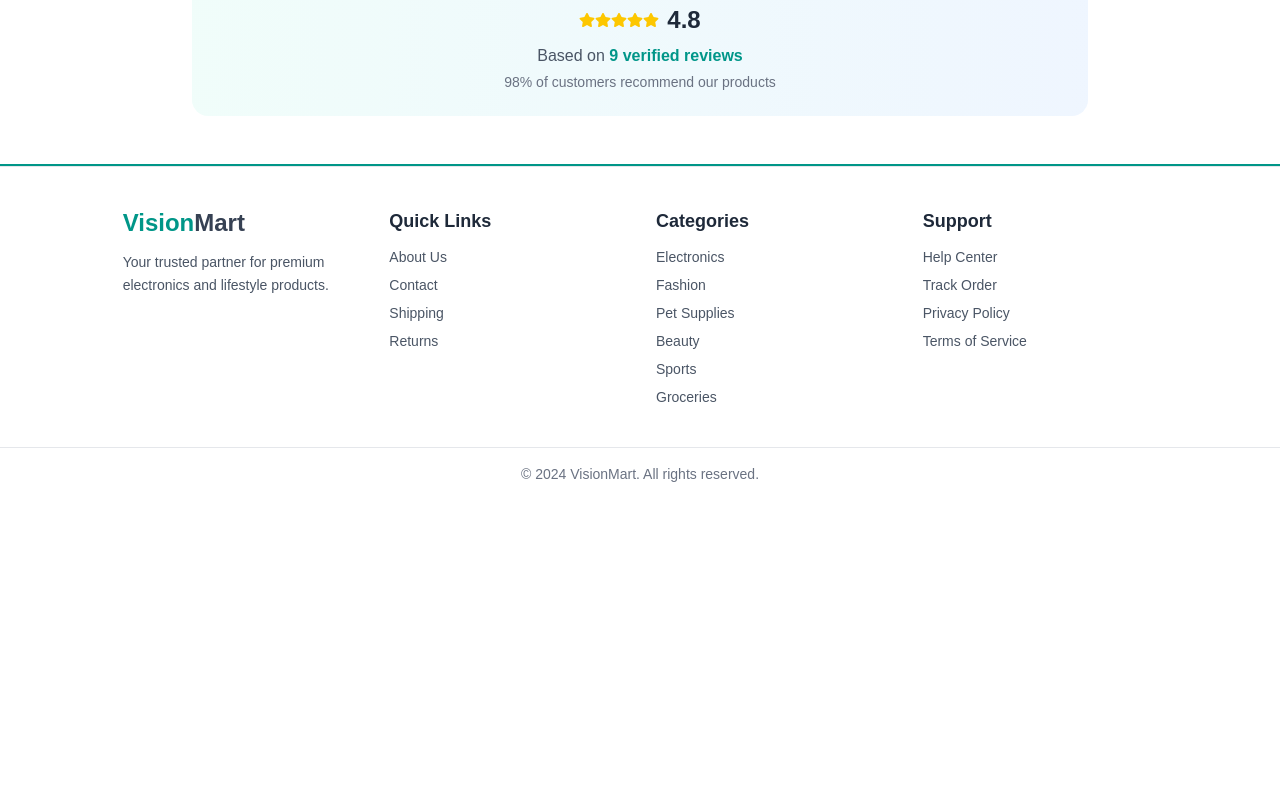
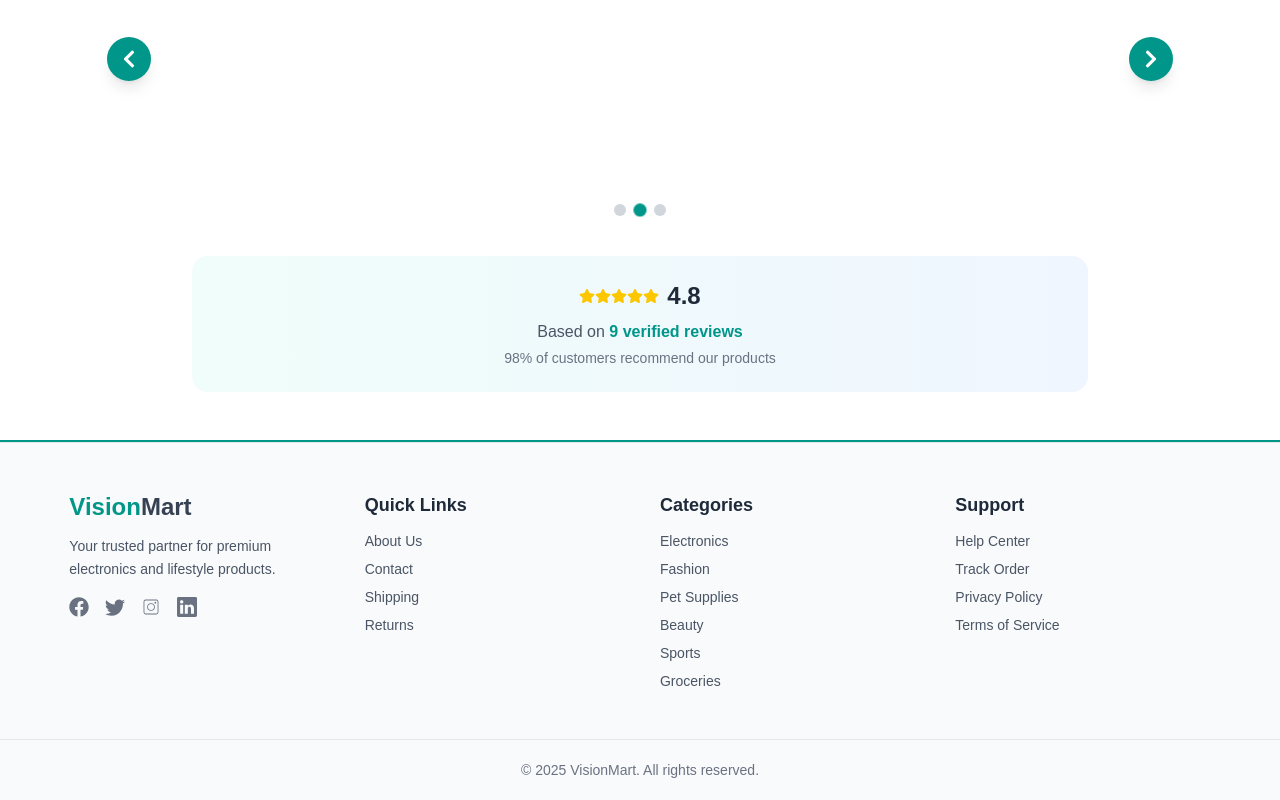
Before and after one commit to abdullahalsuad/vision-mart, a Next.js app: page / in a window 1280 px wide. Shown: the part 1675-2475 px from the top of the page. Before the commit the page ends 2175 px from the top, so only its background shows below. Built offline with nearby package versions, Linux system fonts and the light colour scheme; no server answers; the database is empty.

Commit message:
fix(ui): add loading animation details page products page login and register

```diff
--- a/app/(home)/layout.tsx
+++ b/app/(home)/layout.tsx
@@ -31,14 +31,19 @@ export default async function RootLayout({
   return (
     <html lang="en">
       <body
-        className={`${geistSans.variable} ${geistMono.variable}  antialiased`}
+        className={`${geistSans.variable} ${geistMono.variable} antialiased min-h-screen flex flex-col`}
       >
         <SessionProvider>
-          <header className="sticky top-0 border-b mb-2 w-11/12 mx-auto rounded-2xl border-[#009688] bg-white/70  z-20">
+          {/* Header */}
+          <header className="sticky top-0 border-b mb-2 w-11/12 mx-auto rounded-2xl border-[#009688] bg-white/70 z-20">
             <Navbar />
           </header>
-          <main className="w-10/12 mx-auto">{children}</main>
-          <footer className="border-t-2 border-[#009688]  w-full">
+
+          {/* Main (flex-grow pushes footer down if not enough content) */}
+          <main className="w-10/12 mx-auto flex-grow">{children}</main>
+
+          {/* Footer always at bottom */}
+          <footer className="border-t-2 border-[#009688] w-full">
             <Footer />
           </footer>
         </SessionProvider>
--- a/app/(home)/products/page.tsx
+++ b/app/(home)/products/page.tsx
@@ -1,6 +1,7 @@
 "use client";
 
 import ProductCard from "@/components/home/ProductCard";
+import ProductsLoading from "@/components/loading/ProductsLoading";
 import { ProductType } from "@/types/productsTypes";
 import axios from "axios";
 import React, { useEffect, useState } from "react";
@@ -18,7 +19,8 @@ const ProductList: React.FC = () => {
         setLoading(true);
         const res = await axios.get("/api/products");
         // Map API data to match Product interface
-        const mappedProducts = res.data.map((p: {
+        const mappedProducts = res.data.map(
+          (p: {
             _id: string;
             productTitle?: string;
             description?: string;
@@ -32,7 +34,8 @@ const ProductList: React.FC = () => {
             price: p.price || 0,
             category: p.category || "",
             productImg: p.productImg || "https://via.placeholder.com/150",
-        }));
+          })
+        );
         setProducts(mappedProducts);
       } catch (error) {
         console.error("Error fetching products:", error);
@@ -56,7 +59,7 @@ const ProductList: React.FC = () => {
     );
   }
   return (
-    <div className="rounded-2xl py-8 mt-20">
+    <div className="rounded-2xl py-8 mt-20 mb-30">
       <div className="flex flex-col md:flex-row items-center justify-center gap-4 w-full mb-6">
         {/* Search box */}
         <div className="relative w-full md:w-1/2">
@@ -90,9 +93,9 @@ const ProductList: React.FC = () => {
       </div>
 
       {loading ? (
-        <p className="text-center text-gray-500 py-10 text-lg font-medium">
-          Loading products...
-        </p>
+        <>
+          <ProductsLoading />
+        </>
       ) : filteredProducts.length === 0 ? (
         <p className="text-center text-gray-500 py-10 text-lg font-medium">
           Product Not Found
--- a/components/Footer.tsx
+++ b/components/Footer.tsx
@@ -1,10 +1,13 @@
-"use client";
 import Link from "next/link";
+import { BsLinkedin, BsTwitter } from "react-icons/bs";
+import { CiInstagram } from "react-icons/ci";
+import { FaFacebook } from "react-icons/fa";
 
 const Footer = () => {
   return (
-    <footer className="bg-white border-t border-gray-200">
-      <div className="w-10/12 mx-auto px-4 py-10 grid grid-cols-1 sm:grid-cols-2 md:grid-cols-4 gap-8">
+    <footer className="bg-gray-50 border-t border-gray-200">
+      {/* Main Section */}
+      <div className="w-11/12 max-w-7xl mx-auto px-4 py-12 grid grid-cols-1 sm:grid-cols-2 md:grid-cols-4 gap-10">
         {/* Brand Info */}
         <div>
           <Link href="/" className="text-2xl font-bold">
@@ -14,6 +17,34 @@ const Footer = () => {
           <p className="mt-3 text-gray-600 text-sm leading-relaxed">
             Your trusted partner for premium electronics and lifestyle products.
           </p>
+
+          {/* Social Icons */}
+          <div className="flex items-center space-x-4 mt-4">
+            <Link
+              href="/"
+              className="text-gray-500 hover:text-teal-600 transition"
+            >
+              <FaFacebook size={20} />
+            </Link>
+            <Link
+              href="/"
+              className="text-gray-500 hover:text-teal-600 transition"
+            >
+              <BsTwitter size={20} />
+            </Link>
+            <Link
+              href="/"
+              className="text-gray-500 hover:text-teal-600 transition"
+            >
+              <CiInstagram size={20} />
+            </Link>
+            <Link
+              href="/"
+              className="text-gray-500 hover:text-teal-600 transition"
+            >
+              <BsLinkedin size={20} />
+            </Link>
+          </div>
         </div>
 
         {/* Quick Links */}
@@ -23,16 +54,24 @@ const Footer = () => {
           </h3>
           <ul className="space-y-2 text-gray-600 text-sm">
             <li>
-              <Link href="/">About Us</Link>
+              <Link href="/" className="hover:text-teal-600 transition">
+                About Us
+              </Link>
             </li>
             <li>
-              <Link href="/">Contact</Link>
+              <Link href="/" className="hover:text-teal-600 transition">
+                Contact
+              </Link>
             </li>
             <li>
-              <Link href="/">Shipping</Link>
+              <Link href="/" className="hover:text-teal-600 transition">
+                Shipping
+              </Link>
             </li>
             <li>
-              <Link href="/">Returns</Link>
+              <Link href="/" className="hover:text-teal-600 transition">
+                Returns
+              </Link>
             </li>
           </ul>
         </div>
@@ -43,24 +82,20 @@ const Footer = () => {
             Categories
           </h3>
           <ul className="space-y-2 text-gray-600 text-sm">
-            <li>
-              <Link href="/">Electronics</Link>
-            </li>
-            <li>
-              <Link href="/">Fashion</Link>
-            </li>
-            <li>
-              <Link href="/">Pet Supplies</Link>
-            </li>
-            <li>
-              <Link href="/">Beauty</Link>
-            </li>
-            <li>
-              <Link href="/">Sports</Link>
-            </li>
-            <li>
-              <Link href="/">Groceries</Link>
-            </li>
+            {[
+              "Electronics",
+              "Fashion",
+              "Pet Supplies",
+              "Beauty",
+              "Sports",
+              "Groceries",
+            ].map((cat) => (
+              <li key={cat}>
+                <Link href="/" className="hover:text-teal-600 transition">
+                  {cat}
+                </Link>
+              </li>
+            ))}
           </ul>
         </div>
 
@@ -68,25 +103,25 @@ const Footer = () => {
         <div>
           <h3 className="text-lg font-semibold text-gray-800 mb-3">Support</h3>
           <ul className="space-y-2 text-gray-600 text-sm">
-            <li>
-              <Link href="/">Help Center</Link>
-            </li>
-            <li>
-              <Link href="/">Track Order</Link>
-            </li>
-            <li>
-              <Link href="/">Privacy Policy</Link>
-            </li>
-            <li>
-              <Link href="/">Terms of Service</Link>
-            </li>
+            {[
+              "Help Center",
+              "Track Order",
+              "Privacy Policy",
+              "Terms of Service",
+            ].map((item) => (
+              <li key={item}>
+                <Link href="/" className="hover:text-teal-600 transition">
+                  {item}
+                </Link>
+              </li>
+            ))}
           </ul>
         </div>
       </div>
 
       {/* Bottom Bar */}
-      <div className="border-t border-gray-200 text-center py-4 text-gray-500 text-sm">
-        © 2024 VisionMart. All rights reserved.
+      <div className="border-t border-gray-200 text-center py-5 text-gray-500 text-sm">
+        © {new Date().getFullYear()} VisionMart. All rights reserved.
       </div>
     </footer>
   );
--- a/components/auth/LoginForm.tsx
+++ b/components/auth/LoginForm.tsx
@@ -9,20 +9,18 @@ import { toast } from "sonner";
 
 const LoginForm = () => {
   const [showPassword, setShowPassword] = useState(false);
+  const [isLoading, setIsLoading] = useState(false);
   const [error, setError] = useState("");
   const router = useRouter();
 
   // handle login
   const handleLogin = async (event: React.FormEvent<HTMLFormElement>) => {
     event.preventDefault();
-
+    setIsLoading(true);
     try {
       const formData = new FormData(event.currentTarget);
 
       const response = await login(formData);
-
-      // for testing
-      console.log(response);
 
       if (!!response.error) {
         setError(response.error);
@@ -36,6 +34,8 @@ const LoginForm = () => {
         err instanceof Error ? err.message : "Something went wrong";
       setError(errMessage);
       toast.error("Email or password mismatch");
+    } finally {
+      setIsLoading(false);
     }
   };
 
@@ -76,9 +76,10 @@ const LoginForm = () => {
       {/* Button */}
       <button
         type="submit"
-        className="w-full rounded-xl bg-teal-600 py-3 font-semibold text-white shadow-lg hover:bg-teal-700 transition cursor-pointer"
+        disabled={isLoading}
+        className="w-full py-2 px-4 bg-teal-600 text-white rounded-lg hover:bg-teal-700 disabled:opacity-50 disabled:cursor-not-allowed"
       >
-        Login
+        {isLoading ? "Logging in..." : "Login"}
       </button>
     </form>
   );
--- a/components/auth/RegistrationForm.tsx
+++ b/components/auth/RegistrationForm.tsx
@@ -8,12 +8,14 @@ import { toast } from "sonner";
 
 const RegistrationForm = () => {
   const [showPassword, setShowPassword] = useState(false);
+  const [isLoading, setIsLoading] = useState(false);
   const [error, setError] = useState("");
   const router = useRouter();
 
   // handle register
   const handleRegister = async (event: React.FormEvent<HTMLFormElement>) => {
     event.preventDefault();
+    setIsLoading(true);
 
     try {
       // collecting form data
@@ -37,8 +39,6 @@ const RegistrationForm = () => {
         }),
       });
 
-      // for testing
-      // console.log(res);
       if (res.status === 201) {
         toast.success("Registration successful");
         router.push("/login");
@@ -49,6 +49,8 @@ const RegistrationForm = () => {
 
       setError(message);
       toast.error(message);
+    } finally {
+      setIsLoading(false);
     }
   };
 
@@ -114,9 +116,10 @@ const RegistrationForm = () => {
       {/* Button */}
       <button
         type="submit"
-        className="w-full rounded-xl bg-teal-600 py-3 font-semibold text-white shadow-lg hover:bg-teal-700 transition cursor-pointer"
+        disabled={isLoading}
+        className="w-full py-2 px-4 bg-teal-600 text-white rounded-lg hover:bg-teal-700 disabled:opacity-50 disabled:cursor-not-allowed"
       >
-        Create account
+        {isLoading ? "submitting...." : "Register"}
       </button>
     </form>
   );
--- a/components/home/LatestProducts.tsx
+++ b/components/home/LatestProducts.tsx
@@ -3,6 +3,7 @@ import { useEffect, useState } from "react";
 import ProductCard from "./ProductCard";
 import { ProductType } from "@/types/productsTypes";
 import Link from "next/link";
+import ProductsLoading from "../loading/ProductsLoading";
 
 const LatestProducts = () => {
   const [products, setProducts] = useState<ProductType[]>([]);
@@ -25,23 +26,6 @@ const LatestProducts = () => {
     fetchLatestProducts();
   }, []);
 
-  if (loading) {
-    return (
-      <div className="text-center py-10 text-gray-500 animate-pulse">
-        Loading latest products...
-      </div>
-    );
-  }
-
-  if (products.length === 0) {
-    return (
-      <div className="text-center py-10 text-gray-500">
-        No latest products found.
-      </div>
-    );
-  }
-
-
   return (
     <section className="my-12">
       <div className="text-center max-w-2xl mx-auto mb-10">
@@ -52,15 +36,24 @@ const LatestProducts = () => {
         </p>
       </div>
 
-      <div className="grid grid-cols-1 sm:grid-cols-2 md:grid-cols-3 lg:grid-cols-4 gap-6">
-        {products.map((product, i) => (
-          <div
-            key={`latest${i}`}
-          >
-            <ProductCard product={product} />
-          </div>
-        ))}
-      </div>
+      {/* Loading skeletons */}
+      {loading ? (
+        <ProductsLoading />
+      ) : products.length === 0 ? (
+        // Empty state
+        <div className="text-center py-10 text-gray-500">
+          No latest products found.
+        </div>
+      ) : (
+        // Products grid
+        <div className="grid grid-cols-1 sm:grid-cols-2 md:grid-cols-3 lg:grid-cols-4 gap-6 animate-fadeIn">
+          {products.map((product, i) => (
+            <div key={`latest${i}`}>
+              <ProductCard product={product} />
+            </div>
+          ))}
+        </div>
+      )}
 
       <div className="text-center mt-10">
         <Link
--- /dev/null
+++ b/components/loading/ProductDetailsLoading.tsx
@@ -0,0 +1,98 @@
+import React from "react";
+
+const ProductDetailsLoading = () => {
+  return (
+    <div className="max-w-7xl mx-auto px-4 sm:px-6 lg:px-8 py-8 animate-pulse">
+      {/* Breadcrumb */}
+      <div className="flex items-center gap-4 mb-8">
+        <div className="h-4 w-20 bg-gray-200 rounded"></div>
+        <span className="text-gray-300">/</span>
+        <div className="h-4 w-16 bg-gray-200 rounded"></div>
+        <span className="text-gray-300">/</span>
+        <div className="h-4 w-24 bg-gray-200 rounded"></div>
+      </div>
+
+      <div className="flex flex-col lg:flex-row gap-8 lg:gap-12">
+        {/* Product Image */}
+        <div className="w-full lg:w-1/2">
+          <div className="relative w-full rounded-2xl overflow-hidden shadow-lg bg-white p-6">
+            <div className="w-full aspect-square bg-gray-200 rounded"></div>
+            <div className="absolute top-4 left-4 flex flex-col gap-2">
+              <div className="h-5 w-12 bg-gray-300 rounded"></div>
+              <div className="h-5 w-12 bg-gray-300 rounded"></div>
+            </div>
+          </div>
+        </div>
+
+        {/* Product Info */}
+        <div className="w-full lg:w-1/2 flex flex-col justify-between">
+          <div className="space-y-6">
+            <div>
+              <div className="h-4 w-24 bg-gray-300 rounded mb-2"></div>
+              <div className="h-8 w-2/3 bg-gray-200 rounded mb-4"></div>
+              <div className="flex items-center gap-2 mb-4">
+                <div className="flex gap-1">
+                  {Array.from({ length: 5 }).map((_, i) => (
+                    <div key={i} className="w-4 h-4 bg-gray-300 rounded"></div>
+                  ))}
+                </div>
+                <div className="h-4 w-16 bg-gray-200 rounded"></div>
+              </div>
+              <div className="h-16 w-full bg-gray-100 rounded"></div>
+            </div>
+
+            {/* Price */}
+            <div className="flex items-baseline gap-3 mb-6">
+              <div className="h-6 w-20 bg-gray-300 rounded"></div>
+              <div className="h-5 w-16 bg-gray-200 rounded"></div>
+              <div className="h-5 w-20 bg-gray-200 rounded"></div>
+            </div>
+
+            {/* Features */}
+            <div className="space-y-2 mb-6">
+              {Array.from({ length: 3 }).map((_, i) => (
+                <div key={i} className="flex items-center gap-2">
+                  <div className="w-4 h-4 bg-gray-300 rounded-full"></div>
+                  <div className="h-4 w-40 bg-gray-200 rounded"></div>
+                </div>
+              ))}
+            </div>
+
+            {/* Buttons */}
+            <div className="flex flex-col sm:flex-row gap-4 mb-8">
+              <div className="h-12 w-full bg-gray-300 rounded-lg"></div>
+            </div>
+
+            {/* Info Boxes */}
+            <div className="grid grid-cols-1 md:grid-cols-3 gap-4 mb-8">
+              {Array.from({ length: 3 }).map((_, i) => (
+                <div
+                  key={i}
+                  className="flex items-center gap-3 bg-white p-4 rounded-xl shadow-sm border border-gray-100"
+                >
+                  <div className="p-2 bg-gray-200 rounded-lg w-8 h-8"></div>
+                  <div>
+                    <div className="h-4 w-24 bg-gray-300 rounded mb-2"></div>
+                    <div className="h-3 w-20 bg-gray-200 rounded"></div>
+                  </div>
+                </div>
+              ))}
+            </div>
+          </div>
+        </div>
+      </div>
+
+      {/* Description */}
+      <div className="border-t border-gray-200 pt-8 mb-12">
+        <div className="h-6 w-40 bg-gray-300 rounded mb-6"></div>
+        <div className="space-y-3">
+          {Array.from({ length: 4 }).map((_, i) => (
+            <div key={i} className="h-4 w-full bg-gray-200 rounded"></div>
+          ))}
+        </div>
+      </div>
+    </div>
+  );
+};
+
+export default ProductDetailsLoading;
--- /dev/null
+++ b/components/loading/ProductsLoading.tsx
@@ -0,0 +1,34 @@
+import React from "react";
+
+const ProductsLoading = () => {
+  return (
+    <div className="grid grid-cols-1 sm:grid-cols-2 md:grid-cols-4 gap-6">
+      {Array.from({ length: 8 }).map((_, i) => (
+        <div
+          key={i}
+          className="rounded-2xl shadow-md overflow-hidden bg-white animate-pulse"
+        >
+          {/* Image skeleton */}
+          <div className="relative">
+            <div className="w-full h-48 bg-gray-200"></div>
+            <span className="absolute top-2 left-2 w-12 h-5 bg-gray-300 rounded-md"></span>
+          </div>
+
+          {/* Content skeleton */}
+          <div className="p-4 space-y-3">
+            <div className="h-3 w-20 bg-gray-200 rounded"></div>
+            <div className="h-5 w-3/4 bg-gray-300 rounded"></div>
+            <div className="h-5 w-1/2 bg-gray-200 rounded"></div>
+
+            <div className="flex items-center justify-between mt-4">
+              <div className="h-6 w-24 bg-gray-300 rounded"></div>
+              <div className="h-8 w-20 bg-gray-400 rounded-xl"></div>
+            </div>
+          </div>
+        </div>
+      ))}
+    </div>
+  );
+};
+
+export default ProductsLoading;
```
Also changed, not shown: app/(home)/products/[id]/page.tsx (+26 -28 lines). Lines whose indentation alone changed are shown as unchanged.
